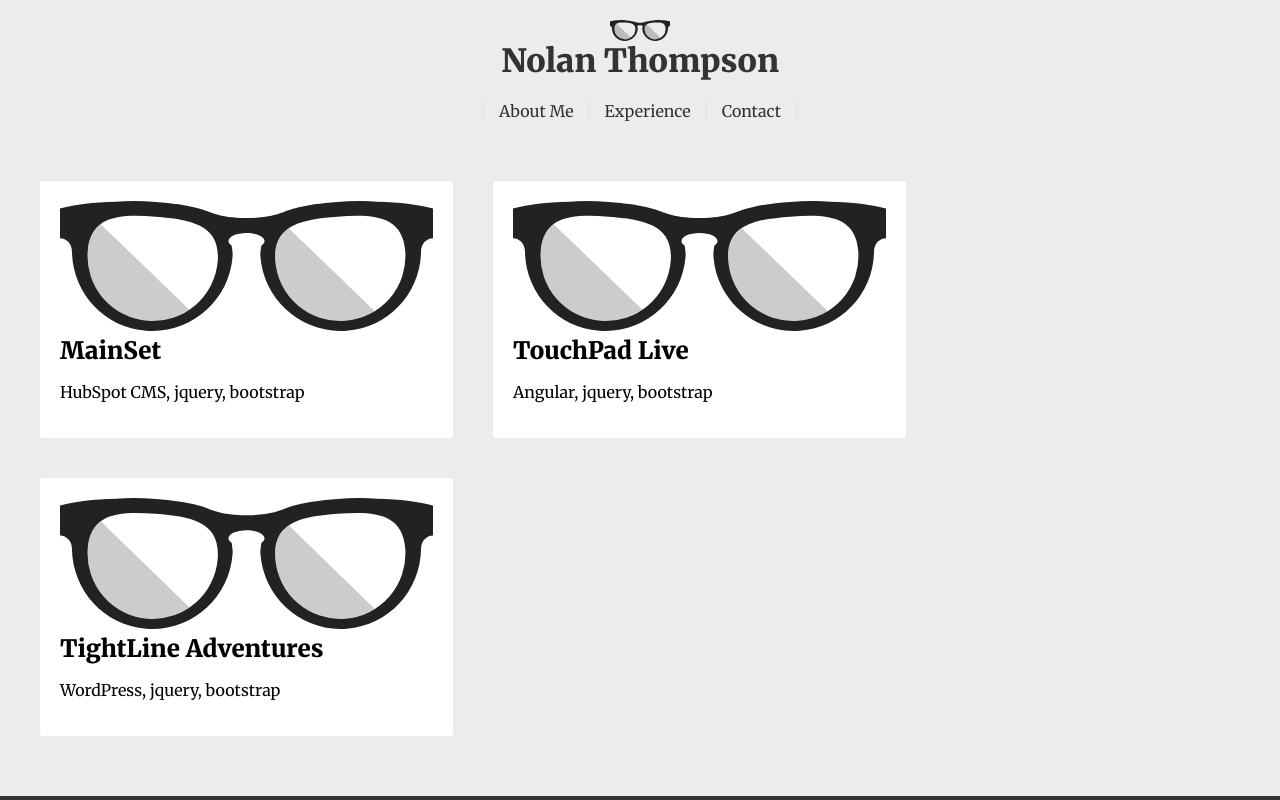
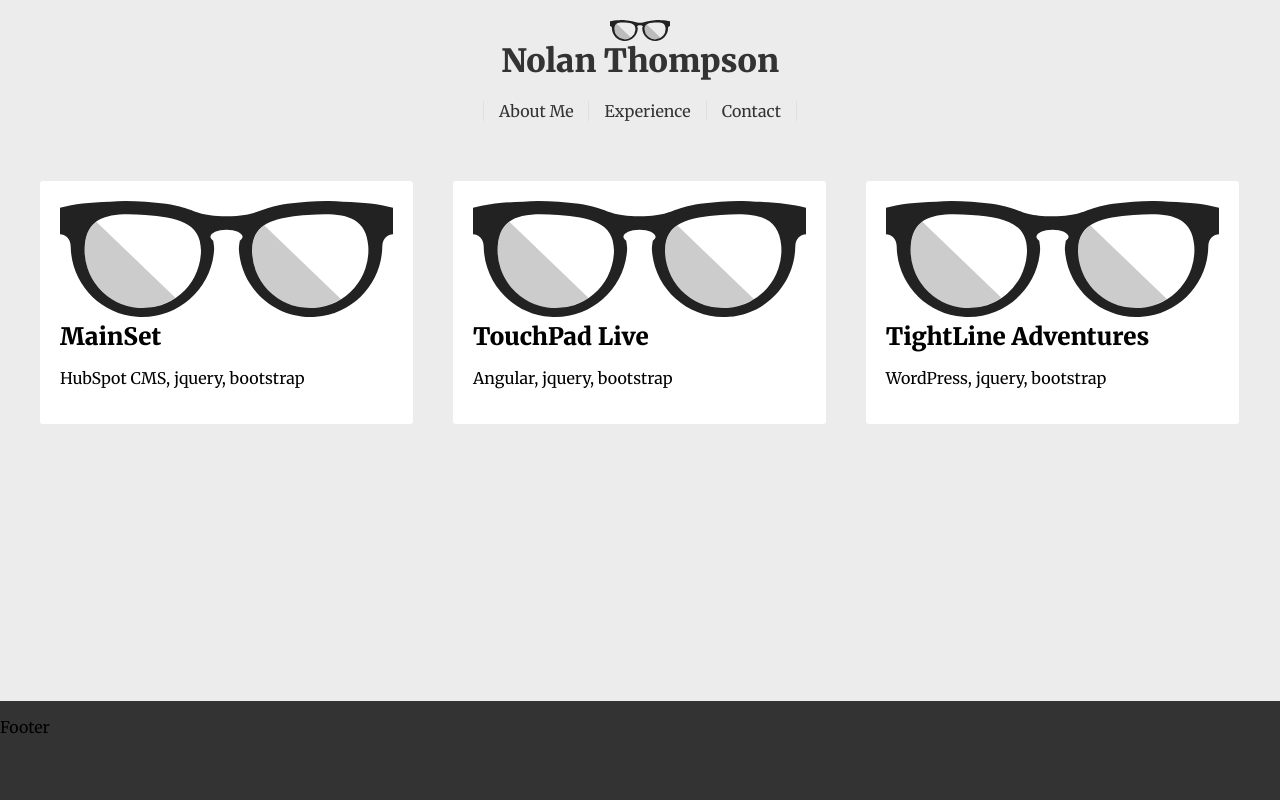
Before and after one commit to r3dscar3/React-Portfolio, a React app: page / in a window 1280 px wide. Shown: the top 800 px of the page. Built offline with nearby package versions, Linux system fonts and the light colour scheme.

Commit message:
home styles

```diff
--- a/src/views/pages/home/styles.scss
+++ b/src/views/pages/home/styles.scss
@@ -8,7 +8,7 @@
 		.project {
 			margin: 20px;
 			padding: 20px;
-			flex: 0 0 33.3%;
+			flex: 0 0 calc(33.3% - 40px);
 			background-color: #fff;
 			border-radius: 3px;
 
```
